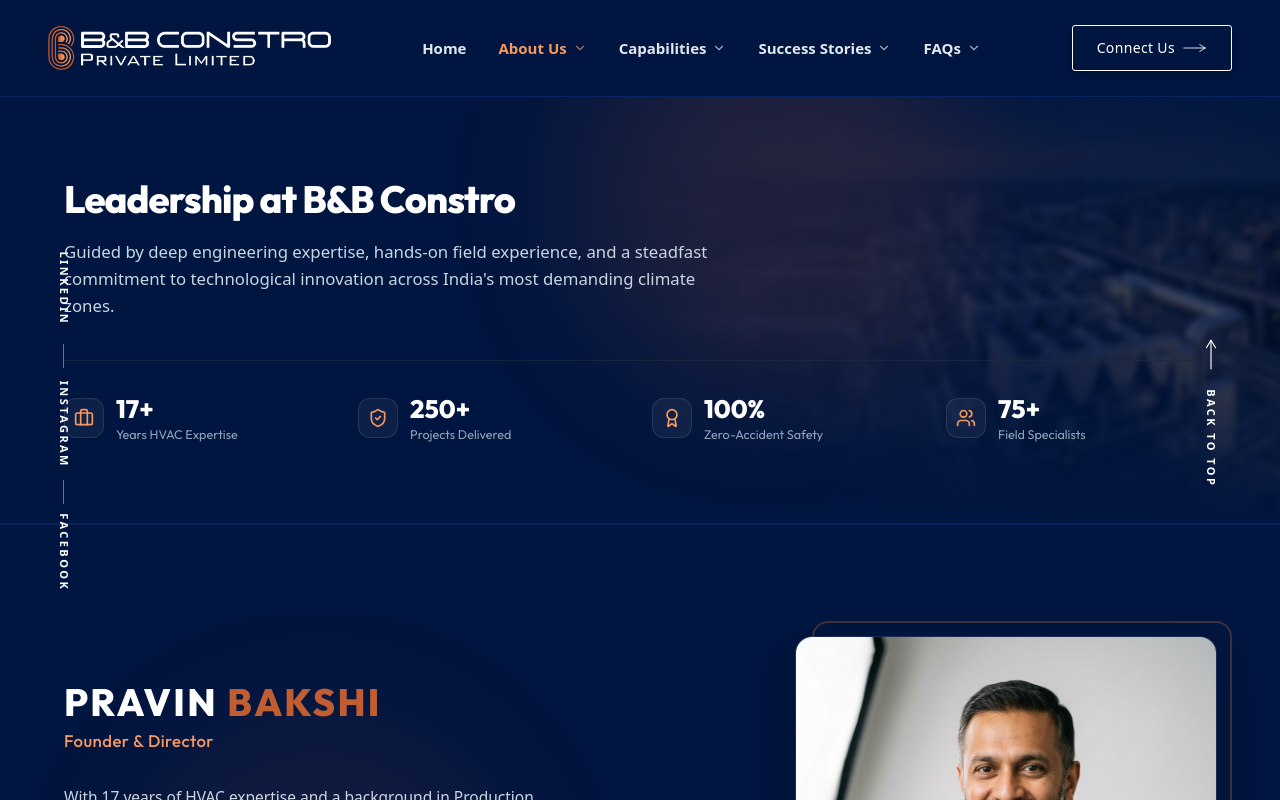
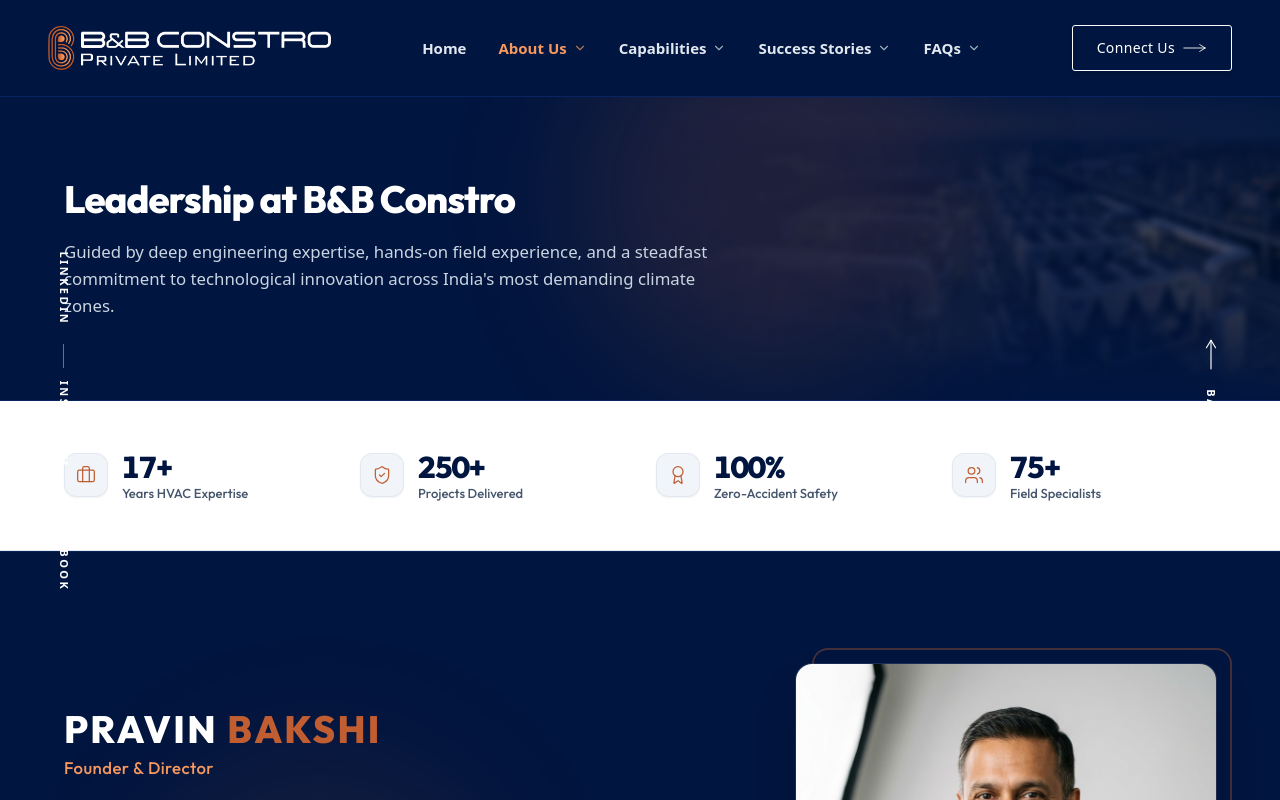
Before and after one commit to excitenext21-bit/bbconstro, a React (Vite) app: page /about/leadership in a window 1280 px wide. Shown: the top 800 px of the page. Built offline with nearby package versions, Linux system fonts and the light colour scheme; a web font is replaced by a local one.

Commit message:
Update leadership stats section background to match Why Choose Us stats and add running count animations

```diff
--- a/src/components/LeadershipView.tsx
+++ b/src/components/LeadershipView.tsx
@@ -1,8 +1,59 @@
-import React from 'react';
+import React, { useState, useEffect, useRef } from 'react';
 import { ShieldCheck, Award, Briefcase, Users } from 'lucide-react';
 import { LeadershipSection } from './LeadershipSection';
 import { ClientMarquee } from './ClientMarquee';
 import { ConsultingBanner } from './ConsultingBanner';
+
+interface CountUpProps {
+  end: number;
+  prefix?: string;
+  suffix?: string;
+  isVisible: boolean;
+  duration?: number;
+}
+
+const CountUp: React.FC<CountUpProps> = ({ end, prefix = '', suffix = '', isVisible, duration = 2000 }) => {
+  const [count, setCount] = useState(0);
+
+  useEffect(() => {
+    if (!isVisible) return;
+
+    let startTime: number | null = null;
+    let animationFrameId: number;
+
+    const animate = (currentTime: number) => {
+      if (!startTime) startTime = currentTime;
+      const elapsed = currentTime - startTime;
+      const progress = Math.min(elapsed / duration, 1);
+
+      // Smooth cubic ease-out
+      const easeOut = 1 - Math.pow(1 - progress, 3);
+      const current = Math.floor(easeOut * end);
+
+      setCount(current);
+
+      if (progress < 1) {
+        animationFrameId = requestAnimationFrame(animate);
+      } else {
+        setCount(end);
+      }
+    };
+
+    animationFrameId = requestAnimationFrame(animate);
+
+    return () => {
+      if (animationFrameId) cancelAnimationFrame(animationFrameId);
+    };
+  }, [isVisible, end, duration]);
+
+  return (
+    <span className="tabular-nums">
+      {prefix}
+      {count}
+      {suffix}
+    </span>
+  );
+};
 
 interface LeadershipViewProps {
   onOpenBooking: (type?: 'emergency' | 'repair' | 'amc' | 'new_install') => void;
@@ -13,6 +64,32 @@
   onOpenBooking,
   onContact,
 }) => {
+  const statsSectionRef = useRef<HTMLElement>(null);
+  const [statsVisible, setStatsVisible] = useState(false);
+
+  useEffect(() => {
+    if (!('IntersectionObserver' in window)) {
+      setStatsVisible(true);
+      return;
+    }
+
+    const observer = new IntersectionObserver(
+      ([entry]) => {
+        if (entry.isIntersecting) {
+          setStatsVisible(true);
+          observer.disconnect();
+        }
+      },
+      { threshold: 0.15 }
+    );
+
+    if (statsSectionRef.current) {
+      observer.observe(statsSectionRef.current);
+    }
+
+    return () => observer.disconnect();
+  }, []);
+
   return (
     <div className="animate-fadeIn">
       {/* Leadership Hero Banner */}
@@ -40,7 +117,6 @@
         <div className="relative max-w-7xl mx-auto px-6 sm:px-10 lg:px-16 z-10">
           {/* Page Heading */}
           <div className="max-w-3xl">
-
             <h1
               className="text-[32px] sm:text-[38px] font-extrabold text-white font-['Outfit'] tracking-tight leading-[1.18] mb-4"
               style={{ fontSize: '38px' }}
@@ -52,46 +128,61 @@
               Guided by deep engineering expertise, hands-on field experience, and a steadfast commitment to technological innovation across India&apos;s most demanding climate zones.
             </p>
           </div>
+        </div>
+      </section>
 
-          {/* Quick Stats / Pillars */}
-          <div className="grid grid-cols-2 sm:grid-cols-4 gap-4 sm:gap-6 mt-10 pt-8 border-t border-slate-800/80">
-            <div className="flex items-center gap-3">
-              <div className="w-10 h-10 rounded-xl bg-white/5 border border-white/10 flex items-center justify-center text-[#f7985f] shrink-0">
-                <Briefcase className="w-5 h-5" />
+      {/* Counter Stat Section (Matches background colour of image 2 - bg-white with running stats) */}
+      <section
+        ref={statsSectionRef}
+        className="relative z-10 bg-white border-b border-slate-200 py-10 sm:py-12 text-[#0f172a] shadow-xs"
+      >
+        <div className="max-w-7xl mx-auto px-6 sm:px-10 lg:px-16">
+          <div className="grid grid-cols-2 sm:grid-cols-4 gap-6 sm:gap-8">
+            <div className="flex items-center gap-3.5 group">
+              <div className="w-11 h-11 rounded-xl bg-slate-100 border border-slate-200 flex items-center justify-center text-[#c05e32] shrink-0 transition-all duration-300 group-hover:bg-[#c05e32]/10 group-hover:border-[#c05e32]/30 group-hover:scale-105 shadow-xs">
+                <Briefcase className="w-5 h-5 stroke-[1.5]" />
               </div>
               <div>
-                <p className="text-xl sm:text-2xl font-extrabold text-white font-['Outfit']">17+</p>
-                <p className="text-xs text-slate-400 font-['Outfit']">Years HVAC Expertise</p>
+                <p className="text-2xl sm:text-3xl font-extrabold text-[#00153f] font-['Outfit'] tracking-tight">
+                  <CountUp end={17} suffix="+" isVisible={statsVisible} duration={1800} />
+                </p>
+                <p className="text-xs sm:text-[13px] text-slate-600 font-['Outfit'] font-medium">Years HVAC Expertise</p>
               </div>
             </div>
 
-            <div className="flex items-center gap-3">
-              <div className="w-10 h-10 rounded-xl bg-white/5 border border-white/10 flex items-center justify-center text-[#f7985f] shrink-0">
-                <ShieldCheck className="w-5 h-5" />
+            <div className="flex items-center gap-3.5 group">
+              <div className="w-11 h-11 rounded-xl bg-slate-100 border border-slate-200 flex items-center justify-center text-[#c05e32] shrink-0 transition-all duration-300 group-hover:bg-[#c05e32]/10 group-hover:border-[#c05e32]/30 group-hover:scale-105 shadow-xs">
+                <ShieldCheck className="w-5 h-5 stroke-[1.5]" />
               </div>
               <div>
-                <p className="text-xl sm:text-2xl font-extrabold text-white font-['Outfit']">250+</p>
-                <p className="text-xs text-slate-400 font-['Outfit']">Projects Delivered</p>
+                <p className="text-2xl sm:text-3xl font-extrabold text-[#00153f] font-['Outfit'] tracking-tight">
+                  <CountUp end={250} suffix="+" isVisible={statsVisible} duration={2200} />
+                </p>
+                <p className="text-xs sm:text-[13px] text-slate-600 font-['Outfit'] font-medium">Projects Delivered</p>
               </div>
             </div>
 
-            <div className="flex items-center gap-3">
-              <div className="w-10 h-10 rounded-xl bg-white/5 border border-white/10 flex items-center justify-center text-[#f7985f] shrink-0">
-                <Award className="w-5 h-5" />
+            <div className="flex items-center gap-3.5 group">
+              <div className="w-11 h-11 rounded-xl bg-slate-100 border border-slate-200 flex items-center justify-center text-[#c05e32] shrink-0 transition-all duration-300 group-hover:bg-[#c05e32]/10 group-hover:border-[#c05e32]/30 group-hover:scale-105 shadow-xs">
+                <Award className="w-5 h-5 stroke-[1.5]" />
               </div>
               <div>
-                <p className="text-xl sm:text-2xl font-extrabold text-white font-['Outfit']">100%</p>
-                <p className="text-xs text-slate-400 font-['Outfit']">Zero-Accident Safety</p>
+                <p className="text-2xl sm:text-3xl font-extrabold text-[#00153f] font-['Outfit'] tracking-tight">
+                  <CountUp end={100} suffix="%" isVisible={statsVisible} duration={2000} />
+                </p>
+                <p className="text-xs sm:text-[13px] text-slate-600 font-['Outfit'] font-medium">Zero-Accident Safety</p>
               </div>
             </div>
 
-            <div className="flex items-center gap-3">
-              <div className="w-10 h-10 rounded-xl bg-white/5 border border-white/10 flex items-center justify-center text-[#f7985f] shrink-0">
-                <Users className="w-5 h-5" />
+            <div className="flex items-center gap-3.5 group">
+              <div className="w-11 h-11 rounded-xl bg-slate-100 border border-slate-200 flex items-center justify-center text-[#c05e32] shrink-0 transition-all duration-300 group-hover:bg-[#c05e32]/10 group-hover:border-[#c05e32]/30 group-hover:scale-105 shadow-xs">
+                <Users className="w-5 h-5 stroke-[1.5]" />
               </div>
               <div>
-                <p className="text-xl sm:text-2xl font-extrabold text-white font-['Outfit']">75+</p>
-                <p className="text-xs text-slate-400 font-['Outfit']">Field Specialists</p>
+                <p className="text-2xl sm:text-3xl font-extrabold text-[#00153f] font-['Outfit'] tracking-tight">
+                  <CountUp end={75} suffix="+" isVisible={statsVisible} duration={1900} />
+                </p>
+                <p className="text-xs sm:text-[13px] text-slate-600 font-['Outfit'] font-medium">Field Specialists</p>
               </div>
             </div>
           </div>
```
